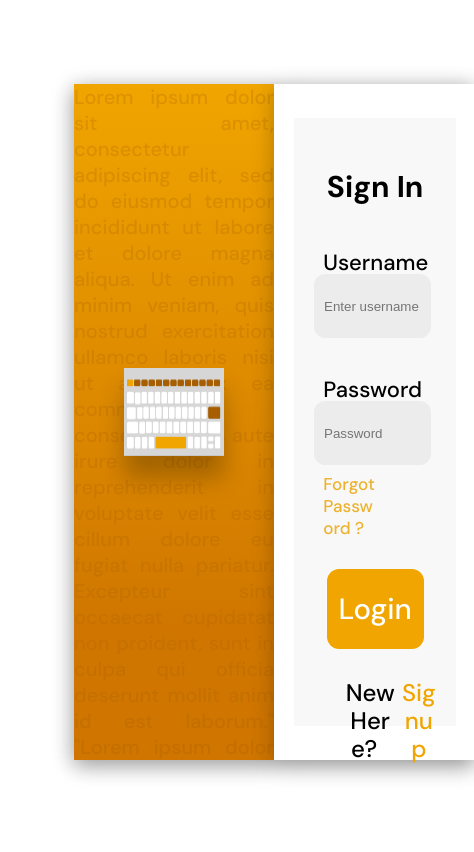
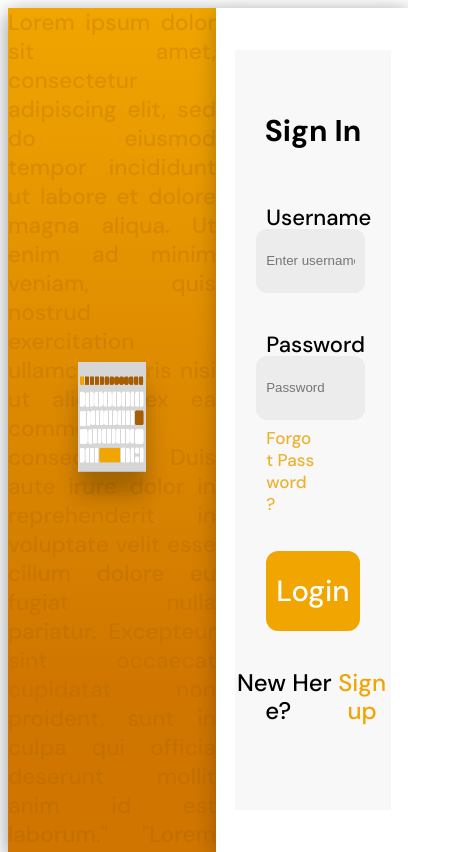
Before and after one commit to typeforslack/frontend, a React (Create React App) app: page /login in a window 390 px wide. Shown: the whole page, 474 px wide, since content can reach past the window. Built offline with nearby package versions, Linux system fonts and the light colour scheme.

Commit message:
Design made responsive

```diff
--- /dev/null
+++ b/src/components/loginSignup/bgpara.jsx
@@ -0,0 +1,66 @@
+import React from 'react'
+
+export default class Para extends React.Component {
+    render() {
+        return (
+            <div>
+                Lorem ipsum dolor sit amet, consectetur adipiscing elit, sed do
+                  eiusmod tempor incididunt ut labore et dolore magna aliqua. Ut enim
+                  ad minim veniam, quis nostrud exercitation ullamco laboris nisi ut
+                  aliquip ex ea commodo consequat. Duis aute irure dolor in
+                  reprehenderit in voluptate velit esse cillum dolore eu fugiat nulla
+                  pariatur. Excepteur sint occaecat cupidatat non proident, sunt in
+                  culpa qui officia deserunt mollit anim id est laborum." "Lorem ipsum
+                  dolor sit amet, consectetur adipiscing elit, sed do eiusmod tempor
+                  incididunt ut labore et dolore magna aliqua. Ut enim ad minim
+                  veniam, quis nostrud exercitation ullamco laboris nisi ut aliquip ex
+                  ea commodo consequat. Duis aute irure dolor in reprehenderit in
+                  voluptate velit esse cillum dolore eu fugiat nulla pariatur.
+                  Excepteur sint occaecat cupidatat non proident, sunt in culpa qui
+                  officia deserunt mollit anim id est laborum.""Lorem ipsum dolor sit
+                  amet, consectetur adipiscing elit, sed do eiusmod tempor incididunt
+                  ut labore et dolore magna aliqua. Ut enim ad minim veniam, quis
+                  nostrud exercitation ullamco laboris nisi ut aliquip ex ea commodo
+                  consequat. Duis aute irure dolor in reprehenderit in voluptate velit
+                  esse cillum dolore eu fugiat nulla pariatur. Excepteur sint occaecat
+                  cupidatat non proident, sunt in culpa qui officia deserunt mollit
+                  anim id est laborum.""Lorem ipsum dolor sit amet, consectetur
+                  adipiscing elit, sed do eiusmod tempor incididunt ut labore et
+                  dolore magna aliqua. Ut enim ad minim veniam, quis nostrud
+                  exercitation ullamco laboris nisi ut aliquip ex ea commodo
+                  consequat. Duis aute irure dolor in reprehenderit in voluptate velit
+                  esse cillum dolore eu fugiat nulla pariatur. Excepteur sint occaecat
+                  cupidatat non proident, sunt in culpa qui officia deserunt mollit
+                  anim id est laborum.""Lorem ipsum dolor sit amet, consectetur
+                  adipiscing elit, sed do eiusmod tempor incididunt ut labore et
+                  dolore magna aliqua. Ut enim ad minim veniam, quis nostrud
+                  exercitation ullamco laboris nisi ut aliquip ex ea commodo
+                  consequat. Duis aute irure dolor in reprehenderit in voluptate velit
+                  esse cillum dolore eu fugiat nulla pariatur. Excepteur sint occaecat
+                  cupidatat non proident, sunt in culpa qui officia deserunt mollit
+                  anim id est laborum.""Lorem ipsum dolor sit amet, consectetur
+                  adipiscing elit, sed do eiusmod tempor incididunt ut labore et
+                  dolore magna aliqua. Ut enim ad minim veniam, quis nostrud
+                  exercitation ullamco laboris nisi ut aliquip ex ea commodo
+                  consequat. Duis aute irure dolor in reprehenderit in voluptate velit
+                  esse cillum dolore eu fugiat nulla pariatur. Excepteur sint occaecat
+                  cupidatat non proident, sunt in culpa qui officia deserunt mollit
+                  anim id est laborum.""Lorem ipsum dolor sit amet, consectetur
+                  adipiscing elit, sed do eiusmod tempor incididunt ut labore et
+                  dolore magna aliqua. Ut enim ad minim veniam, quis nostrud
+                  exercitation ullamco laboris nisi ut aliquip ex ea commodo
+                  consequat. Duis aute irure dolor in reprehenderit in voluptate velit
+                  esse cillum dolore eu fugiat nulla pariatur. Excepteur sint occaecat
+                  cupidatat non proident, sunt in culpa qui officia deserunt mollit
+                  anim id est laborum.""Lorem ipsum dolor sit amet, consectetur
+                  adipiscing elit, sed do eiusmod tempor incididunt ut labore et
+                  dolore magna aliqua. Ut enim ad minim veniam, quis nostrud
+                  exercitation ullamco laboris nisi ut aliquip ex ea commodo
+                  consequat. Duis aute irure dolor in reprehenderit in voluptate velit
+                  esse cillum dolore eu fugiat nulla pariatur. Excepteur sint occaecat
+                  cupidatat non proident, sunt in culpa qui officia deserunt mollit
+                  anim id est laborum."
+          </div>
+        )
+    }
+}
--- a/src/components/loginSignup/login.jsx
+++ b/src/components/loginSignup/login.jsx
@@ -2,7 +2,7 @@ import React, { Component } from 'react'
 import { login } from '../../helpers/api'
 import { navigate } from '@reach/router'
 import { setAuthToken } from '../../helpers/storage'
-
+import Para from './bgpara'
 import './loginsignup.css'
 import Logo from '../../images/Keyboard.png'
 
@@ -80,41 +80,7 @@ export default class Login extends Component {
       <div className="login">
         <div className="logoDetail">
           <div className="bgText">
-            Lorem ipsum dolor sit amet, consectetur adipiscing elit, sed do
-            eiusmod tempor incididunt ut labore et dolore magna aliqua. Ut enim
-            ad minim veniam, quis nostrud exercitation ullamco laboris nisi ut
-            aliquip ex ea commodo consequat. Duis aute irure dolor in
-            reprehenderit in voluptate velit esse cillum dolore eu fugiat nulla
-            pariatur. Excepteur sint occaecat cupidatat non proident, sunt in
-            culpa qui officia deserunt mollit anim id est laborum." "Lorem ipsum
-            dolor sit amet, consectetur adipiscing elit, sed do eiusmod tempor
-            incididunt ut labore et dolore magna aliqua. Ut enim ad minim
-            veniam, quis nostrud exercitation ullamco laboris nisi ut aliquip ex
-            ea commodo consequat. Duis aute irure dolor in reprehenderit in
-            voluptate velit esse cillum dolore eu fugiat nulla pariatur.
-            Excepteur sint occaecat cupidatat non proident, sunt in culpa qui
-            officia deserunt mollit anim id est laborum.""Lorem ipsum dolor sit
-            amet, consectetur adipiscing elit, sed do eiusmod tempor incididunt
-            ut labore et dolore magna aliqua. Ut enim ad minim veniam, quis
-            nostrud exercitation ullamco laboris nisi ut aliquip ex ea commodo
-            consequat. Duis aute irure dolor in reprehenderit in voluptate velit
-            esse cillum dolore eu fugiat nulla pariatur. Excepteur sint occaecat
-            cupidatat non proident, sunt in culpa qui officia deserunt mollit
-            anim id est laborum.""Lorem ipsum dolor sit amet, consectetur
-            adipiscing elit, sed do eiusmod tempor incididunt ut labore et
-            dolore magna aliqua. Ut enim ad minim veniam, quis nostrud
-            exercitation ullamco laboris nisi ut aliquip ex ea commodo
-            consequat. Duis aute irure dolor in reprehenderit in voluptate velit
-            esse cillum dolore eu fugiat nulla pariatur. Excepteur sint occaecat
-            cupidatat non proident, sunt in culpa qui officia deserunt mollit
-            anim id est laborum.""Lorem ipsum dolor sit amet, consectetur
-            adipiscing elit, sed do eiusmod tempor incididunt ut labore et
-            dolore magna aliqua. Ut enim ad minim veniam, quis nostrud
-            exercitation ullamco laboris nisi ut aliquip ex ea commodo
-            consequat. Duis aute irure dolor in reprehenderit in voluptate velit
-            esse cillum dolore eu fugiat nulla pariatur. Excepteur sint occaecat
-            cupidatat non proident, sunt in culpa qui officia deserunt mollit
-            anim id est laborum."
+            <Para />
           </div>
         </div>
         <img src={Logo} alt="Logoimage" className="logoImg" />
@@ -162,7 +128,7 @@ export default class Login extends Component {
                 Login
               </button>
             </div>
-            <div className="signupdiv">
+            <div className="col-md-12 text-center signupdiv">
               New Here? &nbsp;
               <span className="signup" onClick={this.navigateToSignup}>
                 Signup
--- a/src/components/loginSignup/loginsignup.css
+++ b/src/components/loginSignup/loginsignup.css
@@ -1,18 +1,17 @@
 .login {
-  min-height: 660px;
+  min-height: 700px;
   min-width: 400px;
-  width: 60%;
-  height: 80%;
+  width: 100%;
+  height: 100%;
   position: absolute;
-  top: 10%;
-  left: 19%;
+
   box-shadow: 0px 4.89691px 20.4038px rgba(0, 0, 0, 0.25);
   background: linear-gradient(180deg, #f0a500 0%, #cf7500 100%);
 }
 
 .logoDetail {
   position: absolute;
-  width: 50%;
+  width: 52%;
   height: 100%;
   left: 0px;
   top: 0px;
@@ -25,7 +24,7 @@
 .bgText {
   color: #a65e00;
   text-align: justify;
-  font-size: 20px;
+  font-size: 22.5px;
   cursor: default;
   user-select: none;
   opacity: 0.3;
@@ -33,9 +32,9 @@
 
 .logoImg {
   position: absolute;
-  width: 25%;
+  width: 17%;
   height: 13%;
-  left: 12.5%;
+  left: 17.5%;
   top: 42%;
   background: #d6d6d6;
   box-shadow: 0px 22.4801px 22.4801px rgba(0, 0, 0, 0.25);
@@ -43,9 +42,9 @@
 
 .formDetails {
   position: absolute;
-  width: 50%;
+  width: 48%;
   height: 100%;
-  left: 50%;
+  left: 52%;
   top: 0px;
   background: #ffffff;
   box-shadow: 0px 4.89691px 20.4038px rgba(0, 0, 0, 0.25);
@@ -89,12 +88,12 @@
   letter-spacing: normal;
   color: #000000;
   position: absolute;
-  left: 18%;
+  left: 20%;
   word-break: break-all;
 }
 
 .txtbox {
-  width: 60%;
+  width: 57%;
   height: 4rem;
   border-radius: 11.4px;
   background-color: rgba(217, 217, 217, 0.4);
@@ -115,7 +114,7 @@
   position: relative;
   display: block;
   word-break: break-all;
-  left: 18%;
+  left: 20%;
   bottom: 30px;
   max-width: 32%;
   font-family: 'DM Sans', sans-serif !important;
@@ -135,12 +134,11 @@
   max-width: 100%;
   position: relative;
   cursor: pointer;
+  margin-top: 4%;
 }
 
 .signupdiv {
   position: relative;
-  min-width: 60%;
-  width: 47%;
   top: 20%;
   font-family: 'DM Sans', sans-serif !important;
   font-style: normal;
@@ -154,7 +152,7 @@
   font-stretch: normal;
   letter-spacing: normal;
   border: none;
-  left: 28%;
+  justify-content: center;
   word-break: break-all;
 }
 .signup:hover {
@@ -185,7 +183,7 @@
   color: #f0a500;
 }
 
-/*
+
 
 
 
--- a/src/components/loginSignup/signup.jsx
+++ b/src/components/loginSignup/signup.jsx
@@ -4,6 +4,7 @@ import { signup } from '../../helpers/api'
 import { setAuthToken } from '../../helpers/storage'
 import './loginsignup.css'
 import Logo from '../../images/Keyboard.png'
+import Para from './bgpara'
 
 export default class Login extends React.Component {
   constructor(props) {
@@ -108,50 +109,15 @@ export default class Login extends React.Component {
       <div className="login">
         <div className="logoDetail">
           <div className="bgText">
-            Lorem ipsum dolor sit amet, consectetur adipiscing elit, sed do
-            eiusmod tempor incididunt ut labore et dolore magna aliqua. Ut enim
-            ad minim veniam, quis nostrud exercitation ullamco laboris nisi ut
-            aliquip ex ea commodo consequat. Duis aute irure dolor in
-            reprehenderit in voluptate velit esse cillum dolore eu fugiat nulla
-            pariatur. Excepteur sint occaecat cupidatat non proident, sunt in
-            culpa qui officia deserunt mollit anim id est laborum." "Lorem ipsum
-            dolor sit amet, consectetur adipiscing elit, sed do eiusmod tempor
-            incididunt ut labore et dolore magna aliqua. Ut enim ad minim
-            veniam, quis nostrud exercitation ullamco laboris nisi ut aliquip ex
-            ea commodo consequat. Duis aute irure dolor in reprehenderit in
-            voluptate velit esse cillum dolore eu fugiat nulla pariatur.
-            Excepteur sint occaecat cupidatat non proident, sunt in culpa qui
-            officia deserunt mollit anim id est laborum.""Lorem ipsum dolor sit
-            amet, consectetur adipiscing elit, sed do eiusmod tempor incididunt
-            ut labore et dolore magna aliqua. Ut enim ad minim veniam, quis
-            nostrud exercitation ullamco laboris nisi ut aliquip ex ea commodo
-            consequat. Duis aute irure dolor in reprehenderit in voluptate velit
-            esse cillum dolore eu fugiat nulla pariatur. Excepteur sint occaecat
-            cupidatat non proident, sunt in culpa qui officia deserunt mollit
-            anim id est laborum.""Lorem ipsum dolor sit amet, consectetur
-            adipiscing elit, sed do eiusmod tempor incididunt ut labore et
-            dolore magna aliqua. Ut enim ad minim veniam, quis nostrud
-            exercitation ullamco laboris nisi ut aliquip ex ea commodo
-            consequat. Duis aute irure dolor in reprehenderit in voluptate velit
-            esse cillum dolore eu fugiat nulla pariatur. Excepteur sint occaecat
-            cupidatat non proident, sunt in culpa qui officia deserunt mollit
-            anim id est laborum.""Lorem ipsum dolor sit amet, consectetur
-            adipiscing elit, sed do eiusmod tempor incididunt ut labore et
-            dolore magna aliqua. Ut enim ad minim veniam, quis nostrud
-            exercitation ullamco laboris nisi ut aliquip ex ea commodo
-            consequat. Duis aute irure dolor in reprehenderit in voluptate velit
-            esse cillum dolore eu fugiat nulla pariatur. Excepteur sint occaecat
-            cupidatat non proident, sunt in culpa qui officia deserunt mollit
-            anim id est laborum."
+            <Para />
           </div>
         </div>
         <img src={Logo} alt="Logoimage" className="logoImg" />
-
         <div className="formDetails">
           <div className="formBox">
             <div className="signin">Sign Up </div>
             <div className="form">
-              <form className="form" onSubmit={this.submitForm}>
+              <form onSubmit={this.submitForm}>
                 <div className="detailsdiv">
                   <label className="label">Username</label>
                   <br></br>
@@ -202,11 +168,12 @@ export default class Login extends React.Component {
                     </h6>
                   }
                 </div>
-
+              </form>
+              <div style={{ display: "flex", justifyContent: "center" }}>
                 <button className="loginBtn" type="submit">
                   Sign Up
                 </button>
-              </form>
+              </div>
             </div>
           </div>
         </div>
```
